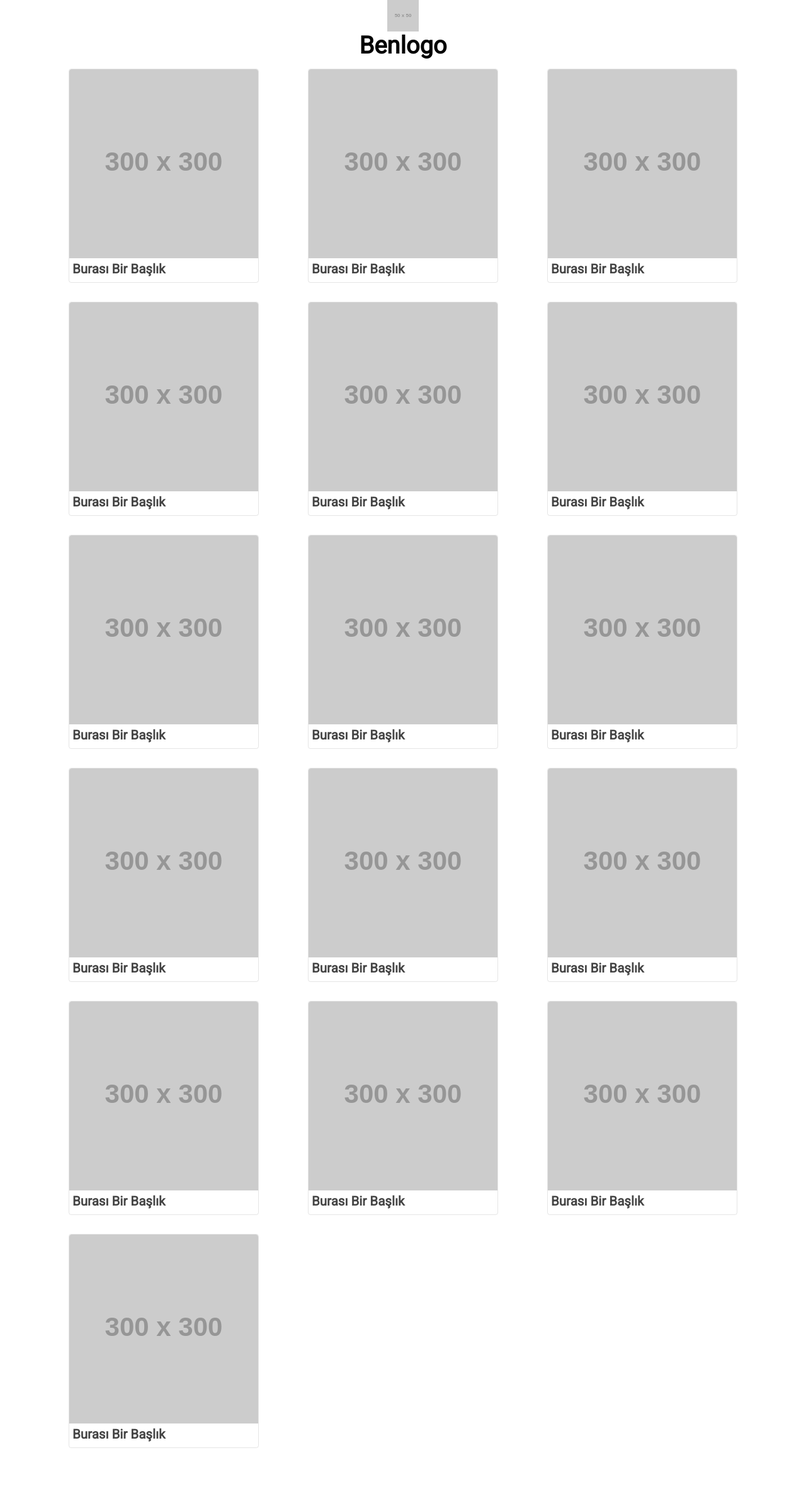
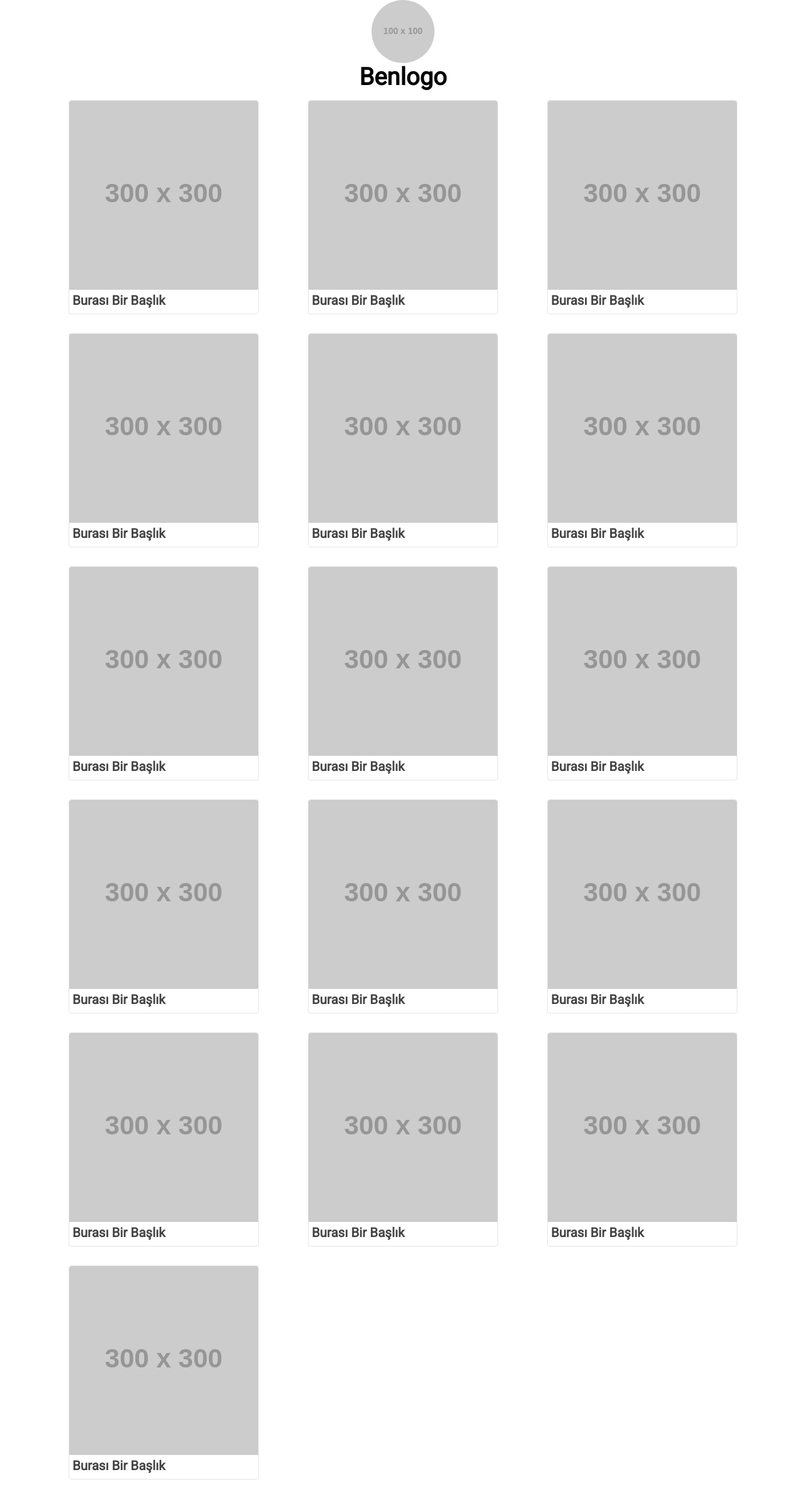
Before and after one commit to data-deveb/data-deveb.github.io, a Jekyll site: the page built from temalar/basit/index.html, in a window 1280 px wide. Shown: the whole page at 63% size. Built offline with Jekyll 4.4.1, drawn with Linux system fonts in a browser that asks for light colours; before the commit the page ends 2314 px from its top, so only the background shows below that.

Commit message:
Güncelleme

```diff
--- a/_includes/tema-basit_header.html
+++ b/_includes/tema-basit_header.html
@@ -1,5 +1,5 @@
 <!-- -->
   <div data-gnl="ortada göbekte">
-    <img src="https://placehold.it/50x50/c90/000?text=Benlogo" alt="logo">
+    <img data-resim="daire" src="https://placehold.it/100x100/c90/000?text=Benlogo" alt="logo">
     <h1 data-gnl="ortada">Benlogo</h1>
   </div>
--- a/assets/css/deveb.css
+++ b/assets/css/deveb.css
@@ -834,3 +834,16 @@ S06 DEV-BAŞ (dev) veya (dev-baş) veya (hgo) | Ekran ölçeği: 1900px ≤ *
 [data-kenar~="olumsuz"][data-kenar~="sağ"]{ border-right-color: hsl(var(--kenar-olumsuz-renk),var(--kenar-tonu),var(--kenar-dolgu)) !important;}
 [data-kenar~="olumsuz"][data-kenar~="üst"]{ border-top-color: hsl(var(--kenar-olumsuz-renk),var(--kenar-tonu),var(--kenar-dolgu)) !important;}
 [data-kenar~="olumsuz"][data-kenar~="alt"]{ border-bottom-color: hsl(var(--kenar-olumsuz-renk),var(--kenar-tonu),var(--kenar-dolgu)) !important;}
+
+
+/* ==========================================================================
+    RESİM ÖRGÜSÜ s0.1
+    Katkıda Bulunanlar
+    {Ramazan Kapar Facebook>ramazankadir.kapan}
+-------------------------------------------------------------------------- */
+[data-resim~="daire"]{border-radius: 50%;}
+[data-resim~="kare"]{border-radius: 0;}
+[data-resim~="yuvarlak"]{border-radius:3px;}
+[data-resim~="yuvarlak-1"]{border-radius:5px;}
+[data-resim~="yuvarlak-2"]{border-radius:8px;}
+[data-resim~="yuvarlak-3"]{border-radius:10px;}
```
